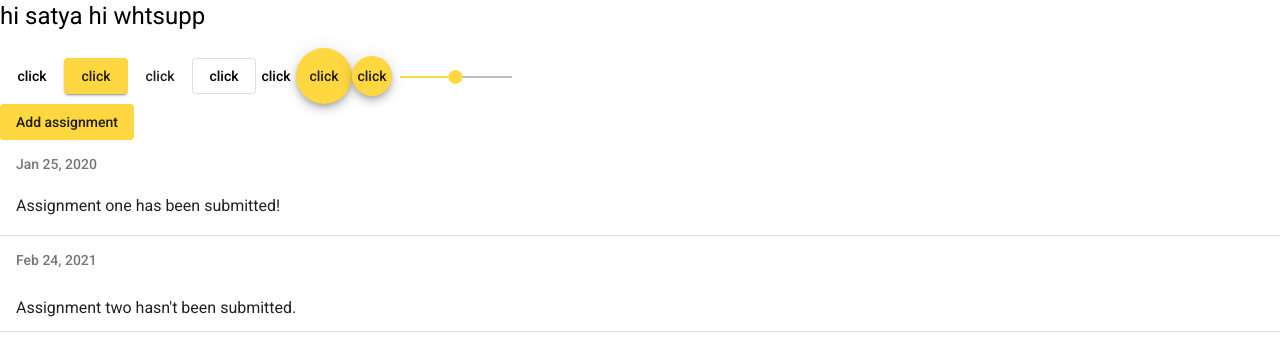
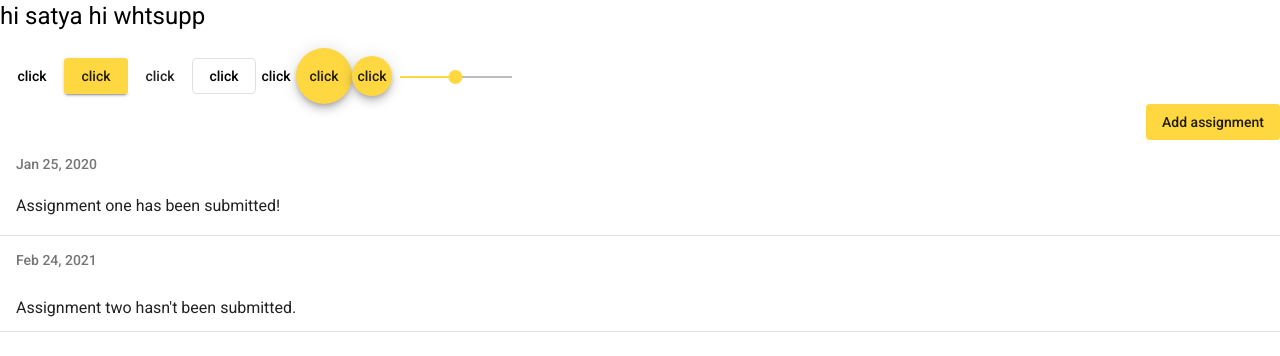
Before and after one commit to SP2224/Assignments-to-do-web-app, an Angular app: page / in a window 1280 px wide. Shown: the top 356 px of the page. Built offline with nearby package versions, Linux system fonts and the light colour scheme.

Commit message:
thirteenth commit

```diff
--- a/src/app/assignments/assignments.component.css
+++ b/src/app/assignments/assignments.component.css
@@ -1,11 +1,7 @@
-#submitted{
-    color: brown;
-}
-#unsubmitted{
-    color: pink;
-}
-.form{
+.container{
     display: flex;
     flex-direction: column;
-    margin: 5px;
 }
+.addBtn{
+    align-self: flex-end;
+}
--- a/src/app/assignments/assignments.component.html
+++ b/src/app/assignments/assignments.component.html
@@ -1,8 +1,9 @@
 
 
-<main *ngIf="formVisible === false">
+<main class="container"   *ngIf="formVisible === false">
 
-<button mat-flat-button color="accent"
+<button     class="addBtn"
+            mat-flat-button color="accent"
             (click)="onAddBtnClick()">Add assignment</button>
 
 <mat-list *ngFor="let assignment of assignments">
```
